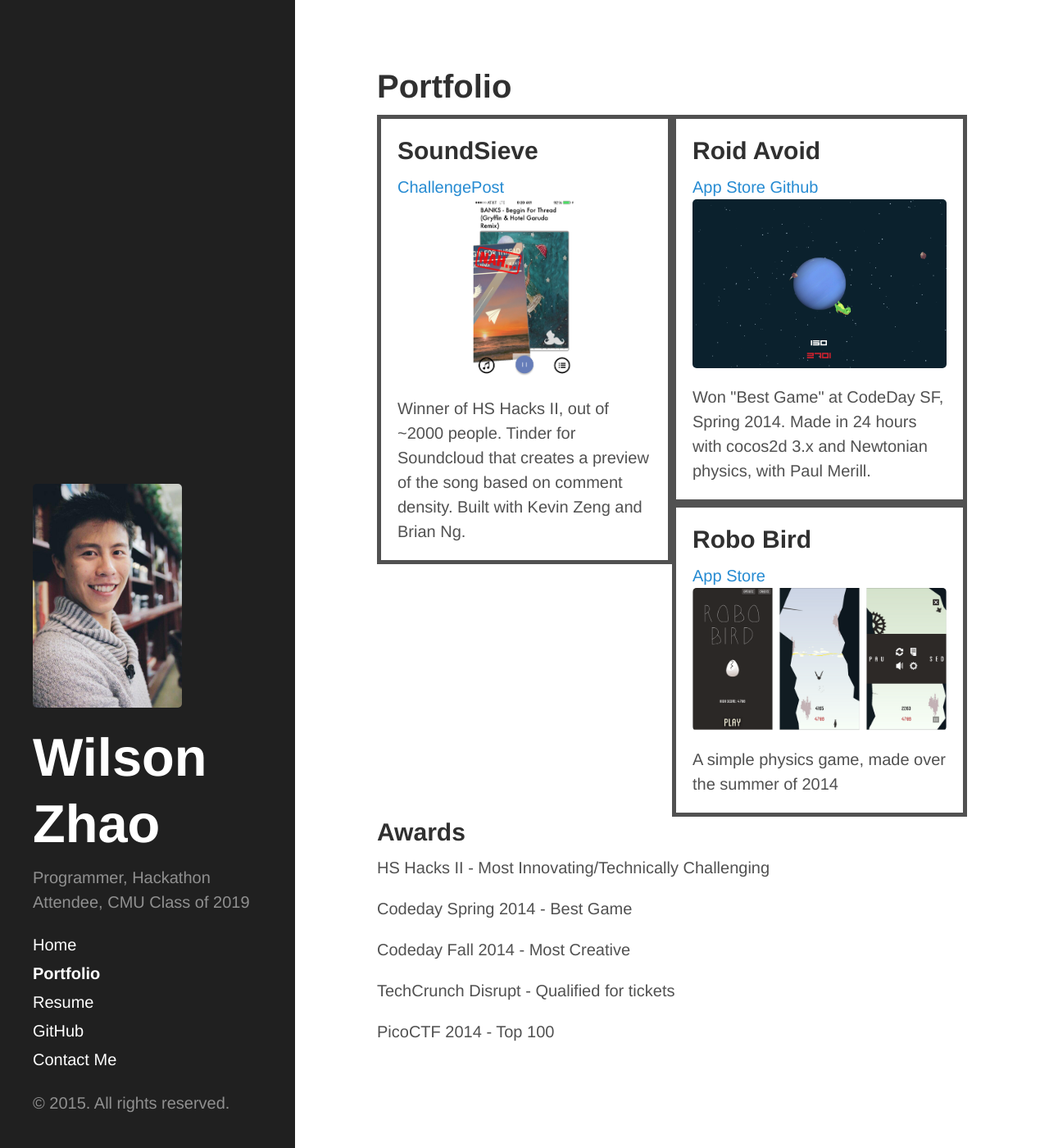
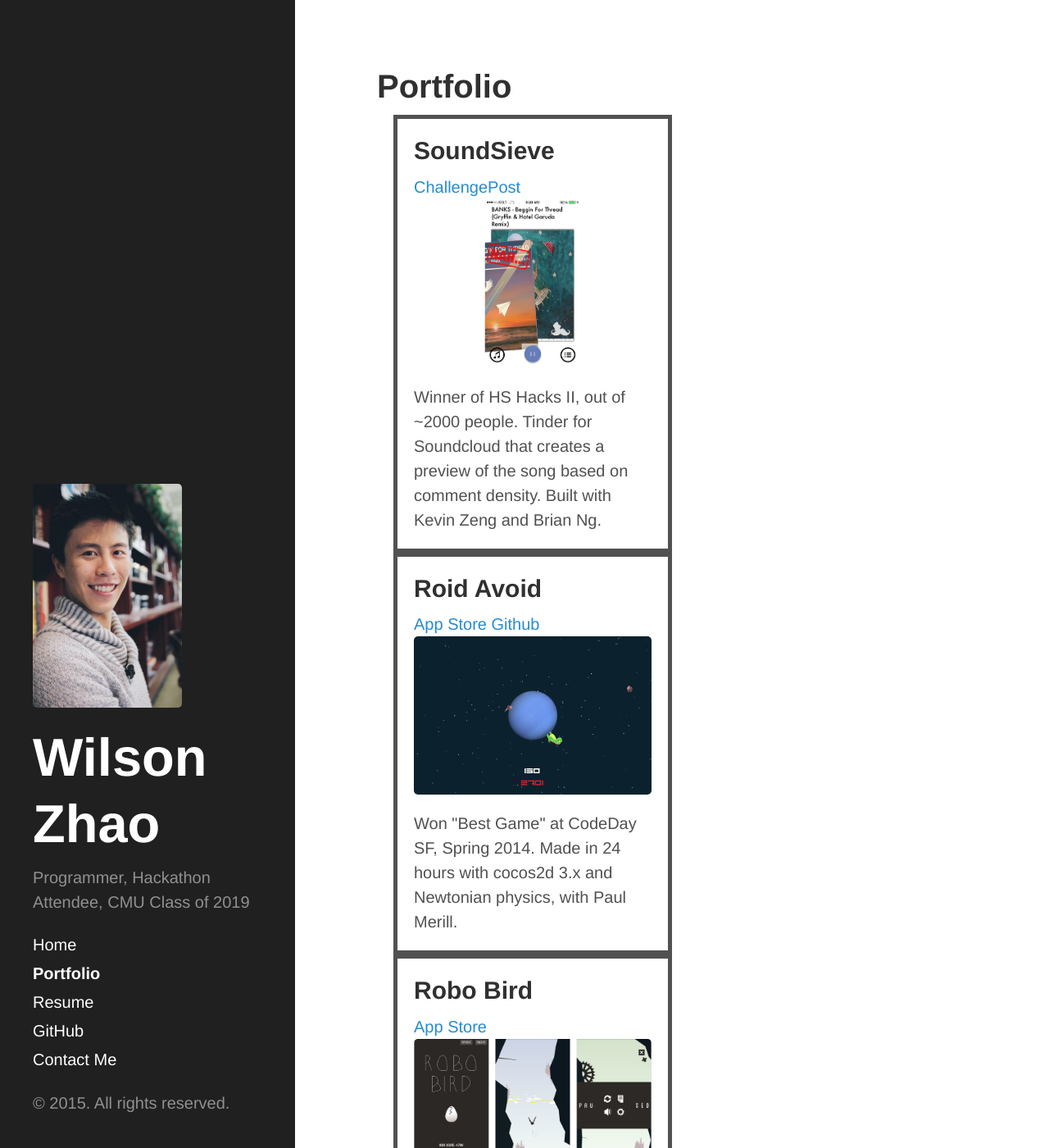
Before and after one commit to wilzh40/wilzh40.github.io_stop, a Jekyll site: the page built from about.md, in a window 1280 px wide and 1400 px high. Shown: the whole window at 82% size. Built offline with Jekyll 4.4.1, drawn with Linux system fonts in a browser that asks for light colours; nearby versions of some CDN libraries; some web fonts are replaced; library files that are not in the unit come from our copies; Markdown is read by kramdown in place of the engine named in the settings.

Commit message:
masonry changes

```diff
--- a/_includes/head.html
+++ b/_includes/head.html
@@ -8,6 +8,8 @@
     <!-- JS -->
     <!link rel="stylesheet" href="https://maxcdn.bootstrapcdn.com/bootstrap/3.3.4/css/bootstrap.min.css">
     <script src="{{ site.baseurl }}public/js/masonry.js"></script>
+    <script src="{{ site.baseurl }}public/js/jquery-2.1.4.min.js"></script>
+    <script src="{{ site.baseurl }}public/js/wilsonzhao.js"></script>
     <!-- CSS -->
     <link href='http://fonts.googleapis.com/css?family=Gravitas+One' rel='stylesheet' type='text/css'>
     <link href='http://fonts.googleapis.com/css?family=Abril+Fatface' rel='stylesheet' type='text/css'>
--- a/about.md
+++ b/about.md
@@ -3,10 +3,11 @@
 title: Portfolio
 ---
 
-
-<div id="container" class="js-masonry animated fadeInUp"
+<script src="/public/js/masonry.js"></script>
+<!--div id="container" class="js-masonry animated fadeInUp"
 data-masonry-options='{ "itemSelector": ".project", "gutter": 0
-}'>
+}'-->
+<div class="container animated fadeInUp">
   {% for project in site.data.projects %}
 
   <div class="project">
--- a/public/css/wilsonzhao.css
+++ b/public/css/wilsonzhao.css
@@ -22,7 +22,7 @@
 
 
 .sidebar h1 {
-    font-family: Bebas Neue, Helvetica, cursive;
+    font-family: Bebas Neue, Futura,  Helvetica, cursive;
 }
 
 .sidebar img {
```
